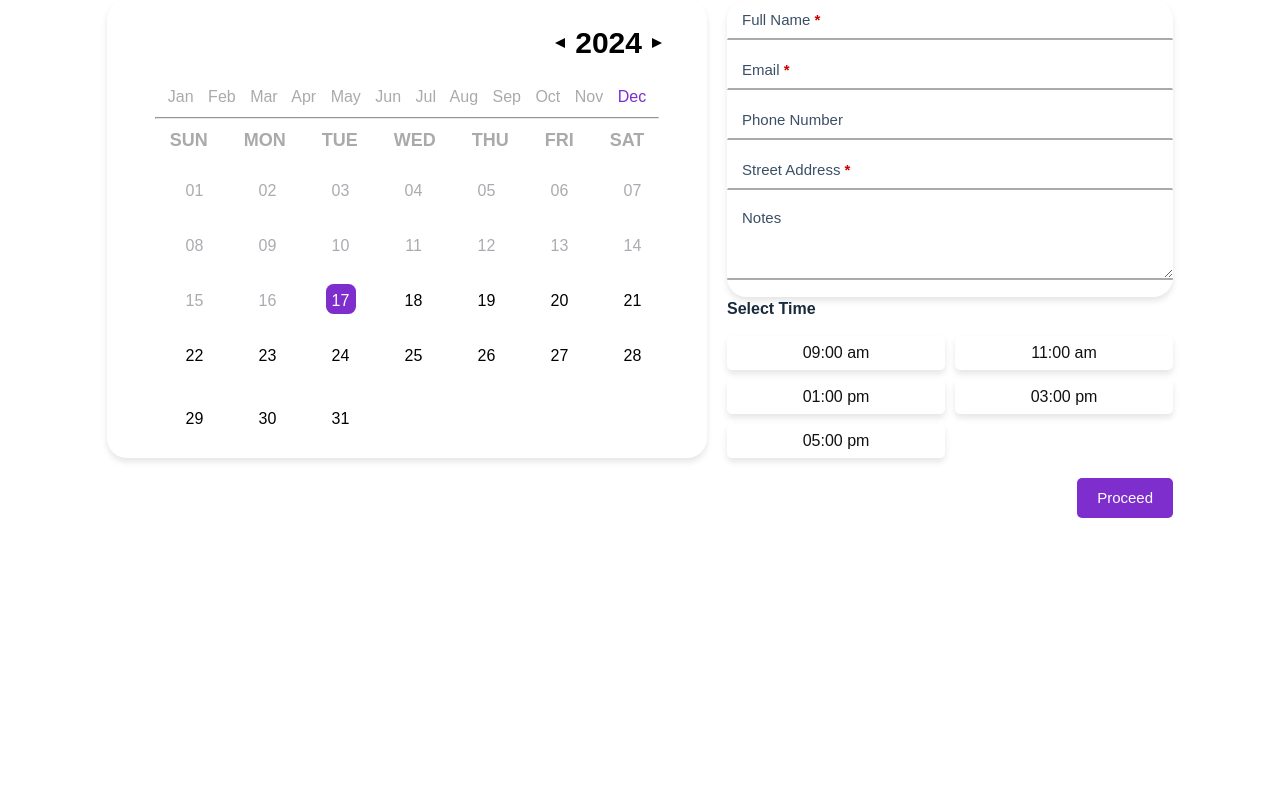
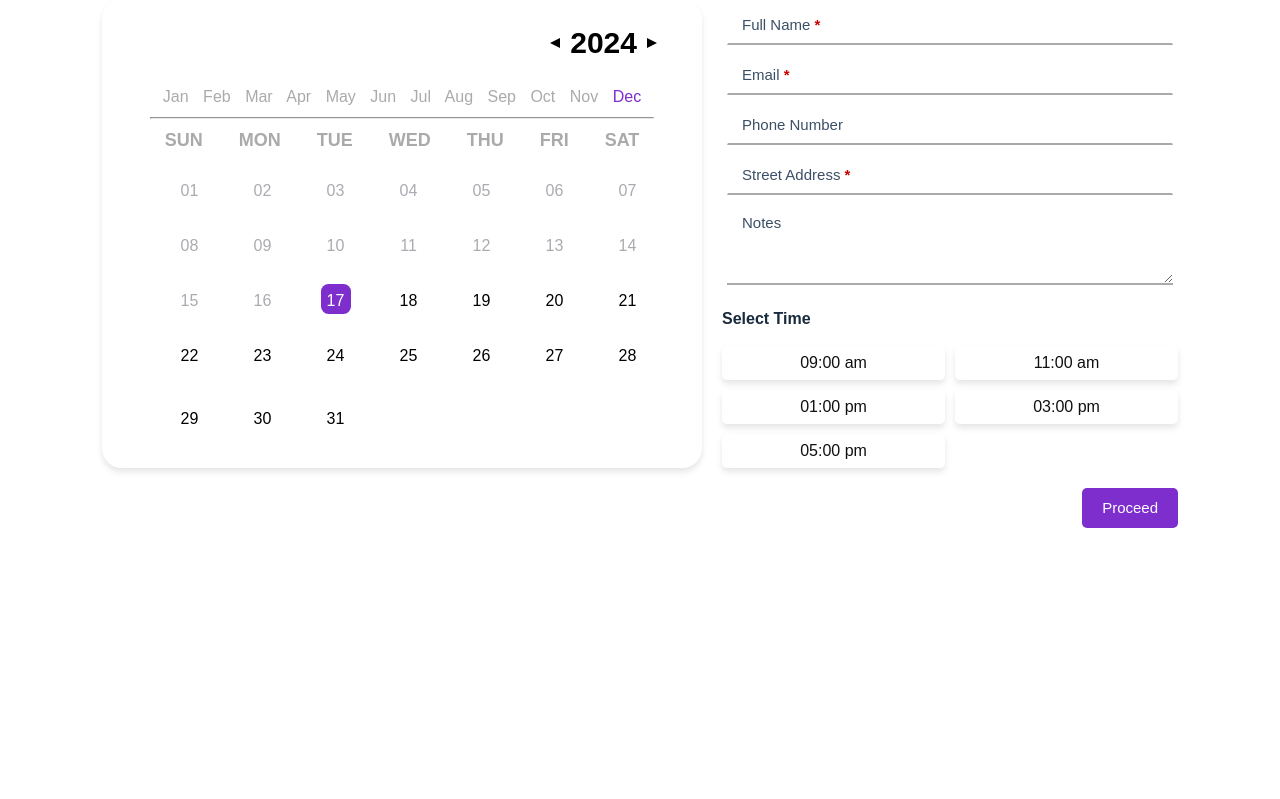
Before and after one commit to bsu-cs4360-software-engineering/groomy-table, a Flask app: page /appointments in a window 1280 px wide. Shown: the part 125-924 px from the top of the page. Run offline with Flask 3, Linux system fonts and the light colour scheme; data that the repository does not hold is empty; some libraries are stand-ins or nearby versions.

Commit message:
changed dash colors to match purple theme

```diff
--- a/static/css/dash.css
+++ b/static/css/dash.css
@@ -5,8 +5,8 @@
 }
 
 :root {
-    --primary: #5041bc;
-    --highlight: #624de3;
+    --primary: #7d2ecc;
+    --highlight: #9760ce;
     --black: #000;
     --white: #fff;
 
--- a/static/css/main.css
+++ b/static/css/main.css
@@ -440,12 +440,12 @@ h2, h3, h4 {
 }
 
 #booking-form {
-    border-radius: var(--border-radius);
-    padding: 0;
+    border-radius: none;
+    padding: 5px;
     background: none;
     width: auto;
     backdrop-filter: none;
-    box-shadow: var(--box-shadow);
+    box-shadow: none;
     border: none;
     overflow-y: auto;
 }
```
